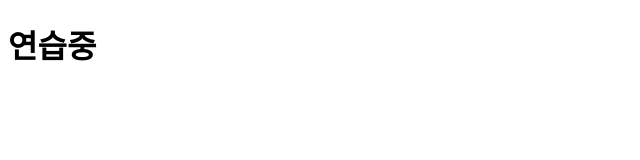
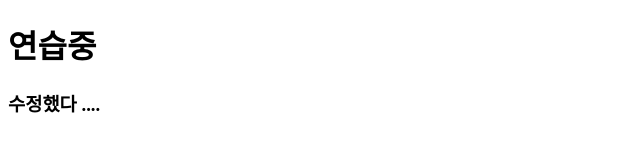
Before and after one commit to SongGwangYeong/first_project, a plain HTML site: page index.html in a window 1280 px wide. Shown: the whole page, without its empty margins (0-640 px from the left). Drawn offline with Linux system fonts and the light colour scheme.

Commit message:
first commit

```diff
--- a/index.html
+++ b/index.html
@@ -8,6 +8,6 @@
 </head>
 <body>
     <h1> 연습중 </h1>
-
+    <h3> 수정했다 .... </h3>
 </body>
 </html>
```
